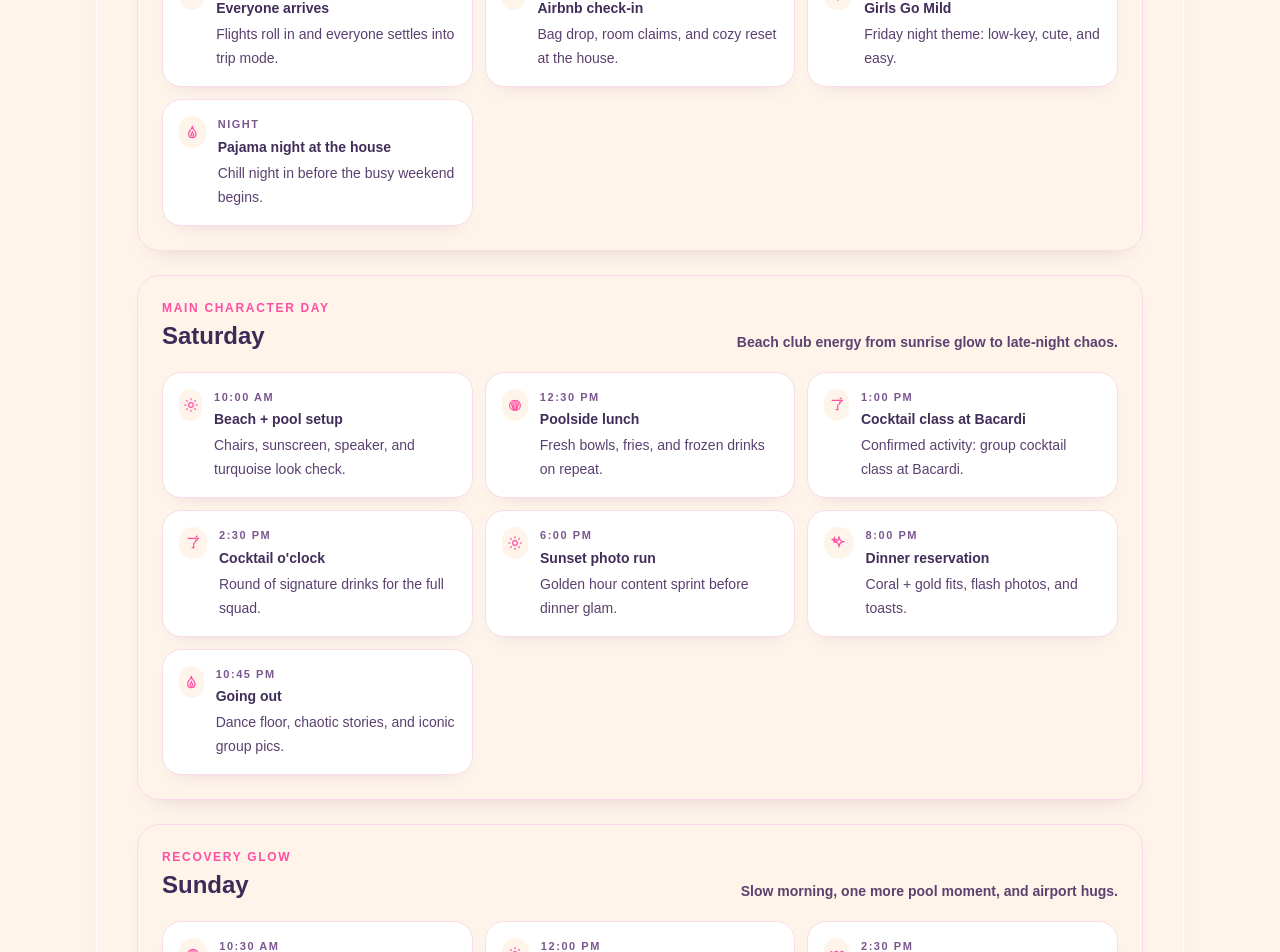
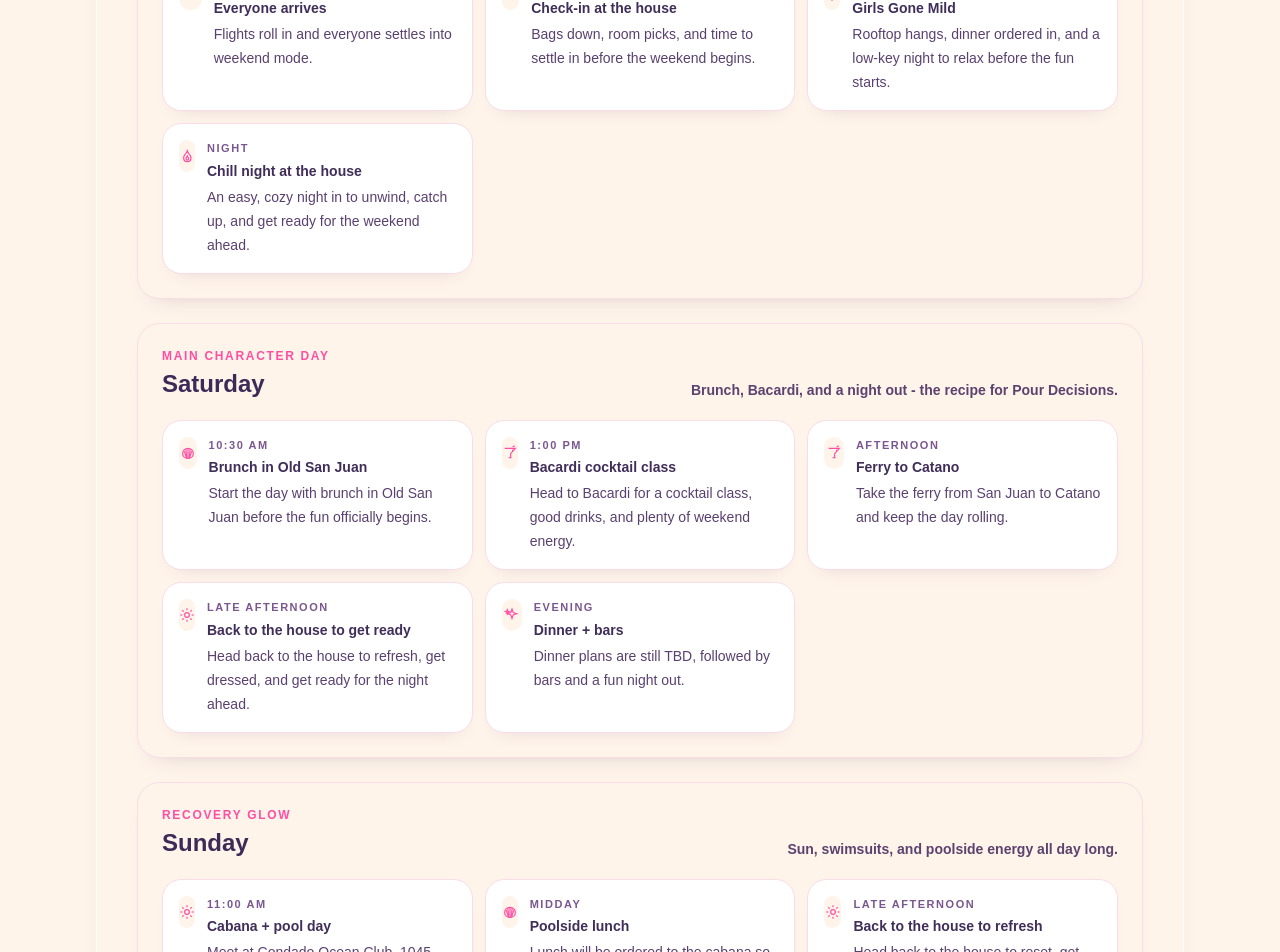
Before and after one commit to mwsimpson01-ux/frennergy-site, a Next.js app: page / in a window 1280 px wide. Shown: the part 1840-2792 px from the top of the page. Built offline with nearby package versions, Linux system fonts and the light colour scheme.

Commit message:
update itinerary details and playlist link

```diff
--- a/app/page.tsx
+++ b/app/page.tsx
@@ -18,7 +18,8 @@ const vibeStrip = [
   "Chelsea",
 ];
 
-const playlistUrl = "https://open.spotify.com/playlist/4OkCaycgBtBoghf9mWo5l9";
+const playlistUrl =
+  "https://open.spotify.com/playlist/4OkCaycgBtBoghf9mWo5l9?si=fk42PKmhTMGDFJiw511DAQ&pi=YHW-SyMdTW6LR&pt=d7eaf428e509d5b69b308b0fa851b88b";
 
 const overviewPills = [
   "Pool Hair",
@@ -53,108 +54,104 @@ const dayPlans: DayPlan[] = [
   {
     day: "Friday",
     era: "Arrival Era",
-    subtitle: "An easy night in before the chaos begins.",
+    subtitle: "A cozy, low-key arrival night before the weekend fun begins.",
     cardClass: "bg-[#FFF4EA] border-[#F9DCE7]",
     events: [
       {
         time: "Afternoon",
         type: "arrivals",
         label: "Everyone arrives",
-        detail: "Flights roll in and everyone settles into trip mode.",
+        detail: "Flights roll in and everyone settles into weekend mode.",
       },
       {
         time: "4:00 PM",
         type: "reservation",
-        label: "Airbnb check-in",
-        detail: "Bag drop, room claims, and cozy reset at the house.",
+        label: "Check-in at the house",
+        detail: "Bags down, room picks, and time to settle in before the weekend begins.",
       },
       {
         time: "Evening",
         type: "activity",
-        label: "Girls Go Mild",
-        detail: "Friday night theme: low-key, cute, and easy.",
+        label: "Girls Gone Mild",
+        detail: "Rooftop hangs, dinner ordered in, and a low-key night to relax before the fun starts.",
       },
       {
         time: "Night",
         type: "nightlife",
-        label: "Pajama night at the house",
-        detail: "Chill night in before the busy weekend begins.",
+        label: "Chill night at the house",
+        detail: "An easy, cozy night in to unwind, catch up, and get ready for the weekend ahead.",
       },
     ],
   },
   {
     day: "Saturday",
     era: "Main Character Day",
-    subtitle: "Beach club energy from sunrise glow to late-night chaos.",
+    subtitle: "Brunch, Bacardi, and a night out - the recipe for Pour Decisions.",
     cardClass: "bg-[#FFF4EA] border-[#F9DCE7]",
     events: [
       {
-        time: "10:00 AM",
-        type: "activity",
-        label: "Beach + pool setup",
-        detail: "Chairs, sunscreen, speaker, and turquoise look check.",
-      },
-      {
-        time: "12:30 PM",
+        time: "10:30 AM",
         type: "meal",
-        label: "Poolside lunch",
-        detail: "Fresh bowls, fries, and frozen drinks on repeat.",
+        label: "Brunch in Old San Juan",
+        detail: "Start the day with brunch in Old San Juan before the fun officially begins.",
       },
       {
         time: "1:00 PM",
         type: "drinks",
-        label: "Cocktail class at Bacardi",
-        detail: "Confirmed activity: group cocktail class at Bacardi.",
+        label: "Bacardi cocktail class",
+        detail: "Head to Bacardi for a cocktail class, good drinks, and plenty of weekend energy.",
       },
       {
-        time: "2:30 PM",
+        time: "Afternoon",
         type: "drinks",
-        label: "Cocktail o'clock",
-        detail: "Round of signature drinks for the full squad.",
+        label: "Ferry to Catano",
+        detail: "Take the ferry from San Juan to Catano and keep the day rolling.",
       },
       {
-        time: "6:00 PM",
+        time: "Late afternoon",
         type: "activity",
-        label: "Sunset photo run",
-        detail: "Golden hour content sprint before dinner glam.",
+        label: "Back to the house to get ready",
+        detail: "Head back to the house to refresh, get dressed, and get ready for the night ahead.",
       },
       {
-        time: "8:00 PM",
+        time: "Evening",
         type: "reservation",
-        label: "Dinner reservation",
-        detail: "Coral + gold fits, flash photos, and toasts.",
-      },
-      {
-        time: "10:45 PM",
-        type: "nightlife",
-        label: "Going out",
-        detail: "Dance floor, chaotic stories, and iconic group pics.",
+        label: "Dinner + bars",
+        detail: "Dinner plans are still TBD, followed by bars and a fun night out.",
       },
     ],
   },
   {
     day: "Sunday",
     era: "Recovery Glow",
-    subtitle: "Slow morning, one more pool moment, and airport hugs.",
+    subtitle: "Sun, swimsuits, and poolside energy all day long.",
     cardClass: "bg-[#FFF4EA] border-[#F9DCE7]",
     events: [
       {
-        time: "10:30 AM",
-        type: "meal",
-        label: "Recovery brunch",
-        detail: "Coffee, carbs, recap, and best-story voting.",
+        time: "11:00 AM",
+        type: "activity",
+        label: "Cabana + pool day",
+        detail:
+          "Meet at Condado Ocean Club, 1045 Ashford Ave, San Juan, Puerto Rico 00907, for a poolside cabana day in the sun.",
       },
       {
-        time: "12:00 PM",
-        type: "activity",
-        label: "Pool hang + reset",
-        detail: "Final dip, hydration, and suitcase regrouping.",
+        time: "Midday",
+        type: "meal",
+        label: "Poolside lunch",
+        detail:
+          "Lunch will be ordered to the cabana so everyone can relax, snack, and stay by the pool.",
       },
       {
-        time: "2:30 PM",
-        type: "departure",
-        label: "Departures",
-        detail: "Airport rides, hugs, and post-trip group chat spam.",
+        time: "Late afternoon",
+        type: "activity",
+        label: "Back to the house to refresh",
+        detail: "Head back to the house to reset, get ready, and transition into the evening.",
+      },
+      {
+        time: "Evening",
+        type: "reservation",
+        label: "Dinner TBD",
+        detail: "Evening plans to come, but expect something fun to close out the day.",
       },
     ],
   },
@@ -172,7 +169,7 @@ const weekendRules = [
 const tripDetails = [
   {
     label: "House",
-    value: "Villa details coming soon",
+    value: "208 Calle de la Luna, Old San Juan, 00902 San Juan",
   },
   {
     label: "Airport",
```
